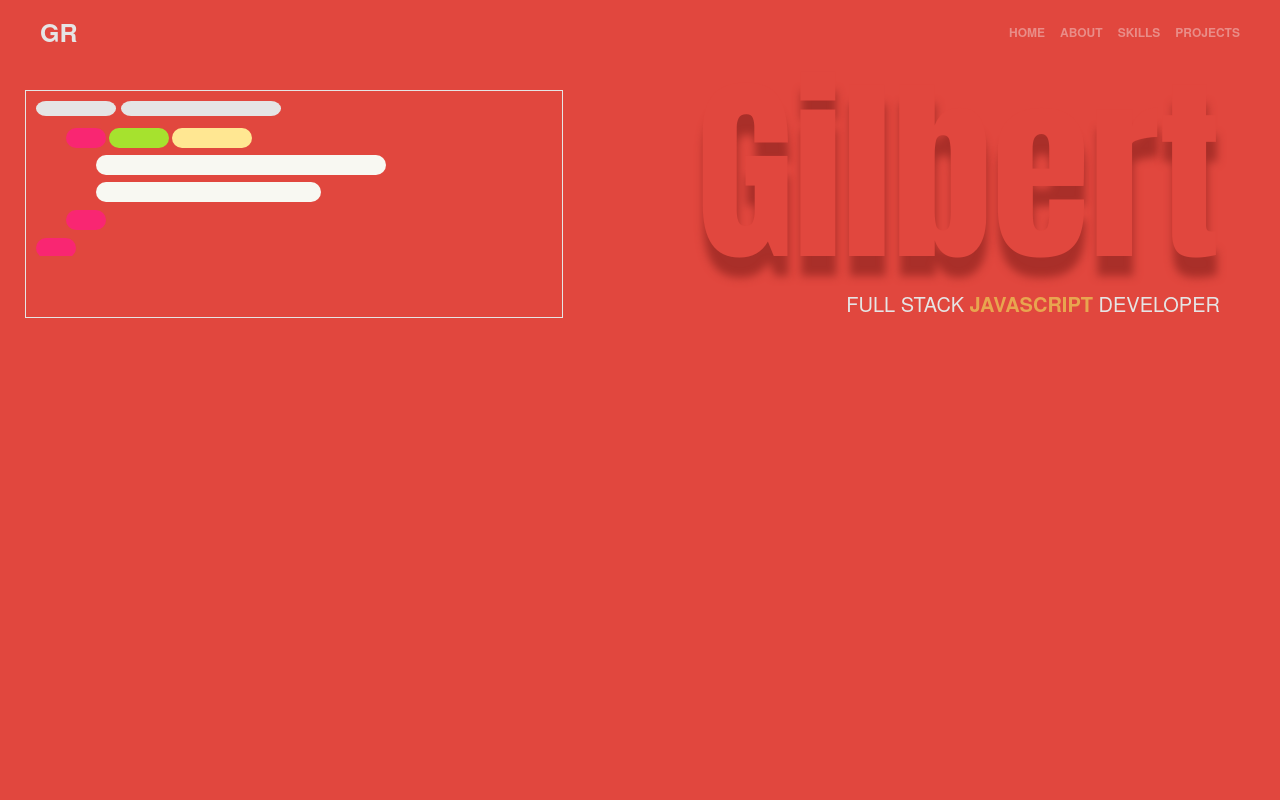
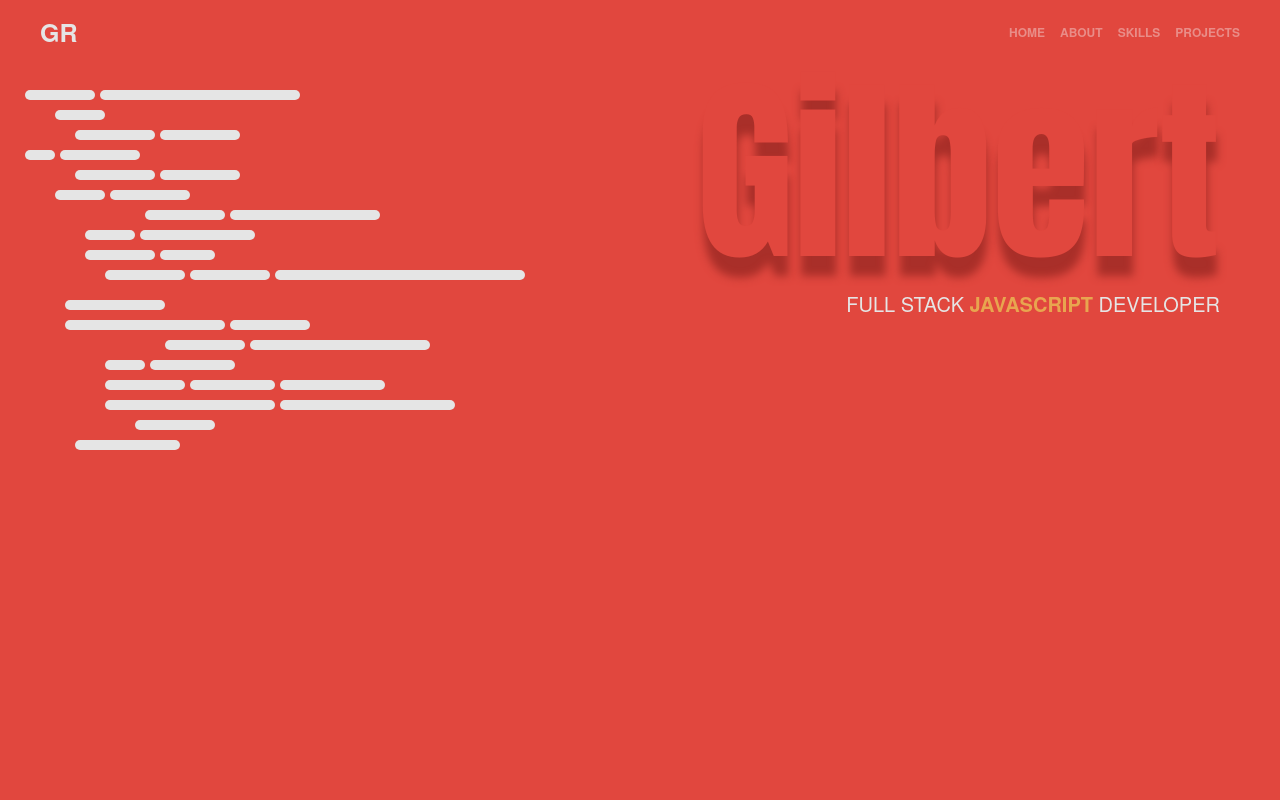
Before and after one commit to Gilbert1391/new-portfolio, a React (Create React App) app: page / in a window 1280 px wide. Shown: the top 800 px of the page. Built offline with nearby package versions, Linux system fonts and the light colour scheme.

Commit message:
finish code scrolling first 2 blocks

```diff
--- a/src/components/code-scrolling/codeScrolling.jsx
+++ b/src/components/code-scrolling/codeScrolling.jsx
@@ -2,113 +2,354 @@ import React from "react";
 
 const CodeScrolling = () => {
   return (
-    <svg
-      width="400px"
-      height="165px"
-      viewBox="0 0 400 165"
-      version="1.1"
-      xmlns="http://www.w3.org/2000/svg"
-    >
+    <svg width="100%" height="100%" xmlns="http://www.w3.org/2000/svg">
       <title>Coding animation</title>
-      <desc>Created with Sketch.</desc>
-      <defs></defs>
-      <g
-        id="coding"
-        stroke="none"
-        strokeWidth="1"
-        fill="none"
-        fillRule="evenodd"
-      >
-        <g id="Artboard">
-          <g id="group1" transform="translate(10.000000, 10.000000)">
-            <g id="line1">
+      {/* First group */}
+      <g id="group-1">
+        <g id="line-1">
+          <rect
+            id="dash-1"
+            fill="#e5e5e5"
+            x="0"
+            y="0"
+            width="70"
+            height="10"
+            rx="5"
+          ></rect>
+          <rect
+            id="dash-2"
+            fill="#e5e5e5"
+            x="75"
+            y="0"
+            width="200"
+            height="10"
+            rx="5"
+          ></rect>
+        </g>
+        <g id="line-2" transform="translate(30, 20)">
+          <rect
+            id="dash-1"
+            fill="#e5e5e5"
+            x="0"
+            y="0"
+            width="50"
+            height="10"
+            rx="5"
+          ></rect>
+        </g>
+        <g id="line-3" transform="translate(50, 40)">
           <rect
             id="dash-1"
             fill="#e5e5e5"
             x="0"
             y="0"
             width="80"
-                height="15"
-                rx="10"
+            height="10"
+            rx="5"
           ></rect>
           <rect
             id="dash-2"
             fill="#e5e5e5"
             x="85"
             y="0"
-                width="160"
-                height="15"
-                rx="10"
+            width="80"
+            height="10"
+            rx="5"
           ></rect>
         </g>
-            <g id="line2" transform="translate(30.000000, 27.000000)">
+        <g id="line-4" transform="translate(0, 60)">
           <rect
             id="dash-1"
-                fill="#F92672"
+            fill="#e5e5e5"
+            x="0"
+            y="0"
+            width="30"
+            height="10"
+            rx="5"
+          ></rect>
+          <rect
+            id="dash-2"
+            fill="#e5e5e5"
+            x="35"
+            y="0"
+            width="80"
+            height="10"
+            rx="5"
+          ></rect>
+        </g>
+        <g id="line-5" transform="translate(50, 80)">
+          <rect
+            id="dash-1"
+            fill="#e5e5e5"
+            x="0"
+            y="0"
+            width="80"
+            height="10"
+            rx="5"
+          ></rect>
+          <rect
+            id="dash-2"
+            fill="#e5e5e5"
+            x="85"
+            y="0"
+            width="80"
+            height="10"
+            rx="5"
+          ></rect>
+        </g>
+        <g id="line-6" transform="translate(30, 100)">
+          <rect
+            id="dash-1"
+            fill="#e5e5e5"
+            x="0"
+            y="0"
+            width="50"
+            height="10"
+            rx="5"
+          ></rect>
+          <rect
+            id="dash-2"
+            fill="#e5e5e5"
+            x="55"
+            y="0"
+            width="80"
+            height="10"
+            rx="5"
+          ></rect>
+        </g>
+        <g id="line-7" transform="translate(120, 120)">
+          <rect
+            id="dash-1"
+            fill="#e5e5e5"
+            x="0"
+            y="0"
+            width="80"
+            height="10"
+            rx="5"
+          ></rect>
+          <rect
+            id="dash-2"
+            fill="#e5e5e5"
+            x="85"
+            y="0"
+            width="150"
+            height="10"
+            rx="5"
+          ></rect>
+        </g>
+        <g id="line-8" transform="translate(60, 140)">
+          <rect
+            id="dash-1"
+            fill="#e5e5e5"
+            x="0"
+            y="0"
+            width="50"
+            height="10"
+            rx="5"
+          ></rect>
+          <rect
+            id="dash-2"
+            fill="#e5e5e5"
+            x="55"
+            y="0"
+            width="115"
+            height="10"
+            rx="5"
+          ></rect>
+        </g>
+        <g id="line-9" transform="translate(60, 160)">
+          <rect
+            id="dash-1"
+            fill="#e5e5e5"
+            x="0"
+            y="0"
+            width="70"
+            height="10"
+            rx="5"
+          ></rect>
+          <rect
+            id="dash-2"
+            fill="#e5e5e5"
+            x="75"
+            y="0"
+            width="55"
+            height="10"
+            rx="5"
+          ></rect>
+        </g>
+        <g id="line-10" transform="translate(80, 180)">
+          <rect
+            id="dash-1"
+            fill="#e5e5e5"
+            x="0"
+            y="0"
+            width="80"
+            height="10"
+            rx="5"
+          ></rect>
+          <rect
+            id="dash-2"
+            fill="#e5e5e5"
+            x="85"
+            y="0"
+            width="80"
+            height="10"
+            rx="5"
+          ></rect>
+          <rect
+            id="dash-3"
+            fill="#e5e5e5"
+            x="170"
+            y="0"
+            width="250"
+            height="10"
+            rx="5"
+          ></rect>
+        </g>
+      </g>
+      {/* Second Group */}
+      <g id="group-2">
+        <g id="line-1" transform="translate(40, 210)">
+          <rect
+            id="dash-1"
+            fill="#e5e5e5"
+            x="0"
+            y="0"
+            width="100"
+            height="10"
+            rx="5"
+          ></rect>
+        </g>
+        <g id="line-2" transform="translate(40, 230)">
+          <rect
+            id="dash-1"
+            fill="#e5e5e5"
+            x="0"
+            y="0"
+            width="160"
+            height="10"
+            rx="5"
+          ></rect>
+          <rect
+            id="dash-2"
+            fill="#e5e5e5"
+            x="165"
+            y="0"
+            width="80"
+            height="10"
+            rx="5"
+          ></rect>
+        </g>
+        <g id="line-3" transform="translate(40, 250)">
+          <rect
+            id="dash-1"
+            fill="#e5e5e5"
+            x="100"
+            y="0"
+            width="80"
+            height="10"
+            rx="5"
+          ></rect>
+          <rect
+            id="dash-2"
+            fill="#e5e5e5"
+            x="185"
+            y="0"
+            width="180"
+            height="10"
+            rx="5"
+          ></rect>
+        </g>
+        <g id="line-4" transform="translate(80, 270)">
+          <rect
+            id="dash-1"
+            fill="#e5e5e5"
             x="0"
             y="0"
             width="40"
-                height="20"
-                rx="10"
+            height="10"
+            rx="5"
           ></rect>
           <rect
             id="dash-2"
-                fill="#A6E22E"
-                x="43"
+            fill="#e5e5e5"
+            x="45"
             y="0"
-                width="60"
-                height="20"
-                rx="10"
+            width="85"
+            height="10"
+            rx="5"
+          ></rect>
+        </g>
+        <g id="line-5" transform="translate(80, 290)">
+          <rect
+            id="dash-1"
+            fill="#e5e5e5"
+            x="0"
+            y="0"
+            width="80"
+            height="10"
+            rx="5"
+          ></rect>
+          <rect
+            id="dash-2"
+            fill="#e5e5e5"
+            x="85"
+            y="0"
+            width="85"
+            height="10"
+            rx="5"
           ></rect>
           <rect
             id="dash-3"
-                fill="#FFE792"
-                x="106"
+            fill="#e5e5e5"
+            x="175"
+            y="0"
+            width="105"
+            height="10"
+            rx="5"
+          ></rect>
+        </g>
+        <g id="line-6" transform="translate(80, 310)">
+          <rect
+            id="dash-1"
+            fill="#e5e5e5"
+            x="0"
+            y="0"
+            width="170"
+            height="10"
+            rx="5"
+          ></rect>
+          <rect
+            id="dash-2"
+            fill="#e5e5e5"
+            x="175"
+            y="0"
+            width="175"
+            height="10"
+            rx="5"
+          ></rect>
+        </g>
+        <g id="line-7" transform="translate(110, 330)">
+          <rect
+            id="dash-1"
+            fill="#e5e5e5"
+            x="0"
             y="0"
             width="80"
-                height="20"
-                rx="10"
+            height="10"
+            rx="5"
           ></rect>
         </g>
+        <g id="line-8" transform="translate(50, 350)">
           <rect
             id="dash-1"
-              fill="#F92672"
-              x="30"
-              y="109"
-              width="40"
-              height="20"
-              rx="10"
+            fill="#e5e5e5"
+            x="0"
+            y="0"
+            width="105"
+            height="10"
+            rx="5"
           ></rect>
-            <rect
-              id="dash-1"
-              fill="#F92672"
-              x="0"
-              y="137"
-              width="40"
-              height="20"
-              rx="10"
-            ></rect>
-            <rect
-              id="line3"
-              fill="#F8F8F2"
-              x="60"
-              y="54"
-              width="290"
-              height="20"
-              rx="10"
-            ></rect>
-            <rect
-              id="line4"
-              fill="#F8F8F2"
-              x="60"
-              y="81"
-              width="225"
-              height="20"
-              rx="10"
-            ></rect>
-            <g id="line5" transform="translate(30.000000, 109.000000)"></g>
-            <g id="line6" transform="translate(0.000000, 137.000000)"></g>
-          </g>
         </g>
       </g>
     </svg>
--- a/src/components/hero/_hero.scss
+++ b/src/components/hero/_hero.scss
@@ -1,15 +1,18 @@
 .hero {
   height: 100vh;
   background-color: $color-primary;
+  overflow: hidden;
 
   &__container {
     display: flex;
     padding-left: 2.5rem;
     padding-right: 6rem;
+    height: 100%;
   }
 }
 
 .code {
   width: 45%;
-  border: 1px solid $color-tertiary;
+  height: 100%;
+  // border: 1px solid $color-tertiary;
 }
```
Lines whose indentation alone changed are shown as unchanged.
